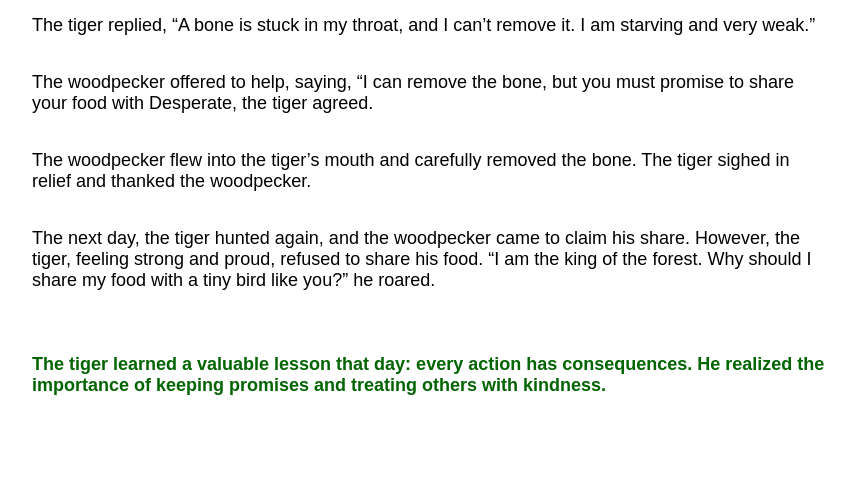
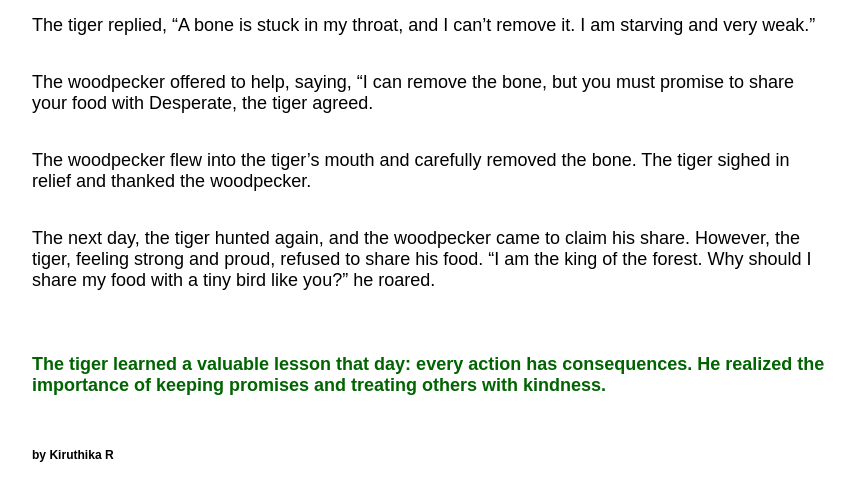
Before and after one commit to kiruthikaRengaraj/short-story-of-theme-dark, a plain HTML site: page index.html in a window 1280 px wide. Shown: the part 761-1251 px from the top of the page, without its empty margins (208-1063 px from the left). Before the commit the page ends 1181 px from the top, so only its background shows below. Drawn offline with nearby package versions, Linux system fonts and the light colour scheme.

Commit message:
Update index.html

```diff
--- a/index.html
+++ b/index.html
@@ -25,6 +25,7 @@
         <p>The woodpecker flew into the tiger’s mouth and carefully removed the bone. The tiger sighed in relief and thanked the woodpecker.</p>
         <p>The next day, the tiger hunted again, and the woodpecker came to claim his share. However, the tiger, feeling strong and proud, refused to share his food. “I am the king of the forest. Why should I share my food with a tiny bird like you?” he roared.</p><br>
         <h4>The tiger learned a valuable lesson that day: every action has consequences. He realized the importance of keeping promises and treating others with kindness.</h4>
+        <h6>by Kiruthika R</h6>
     </article>
     <script src="https://cdnjs.cloudflare.com/ajax/libs/jquery/3.4.0/jquery.min.js"></script>
     <script src="script.js"></script>
```
